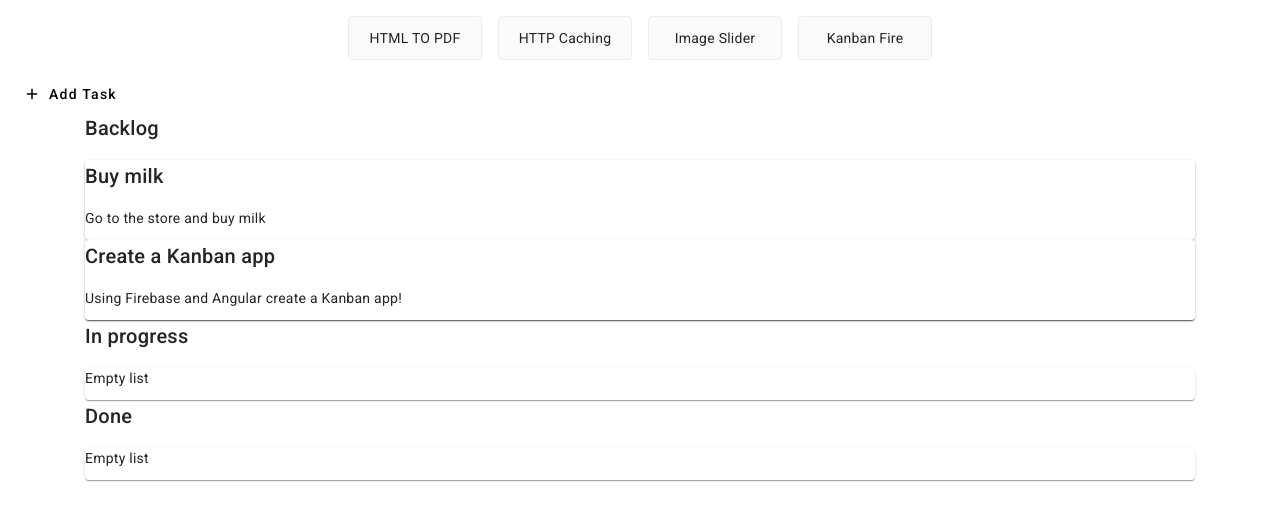
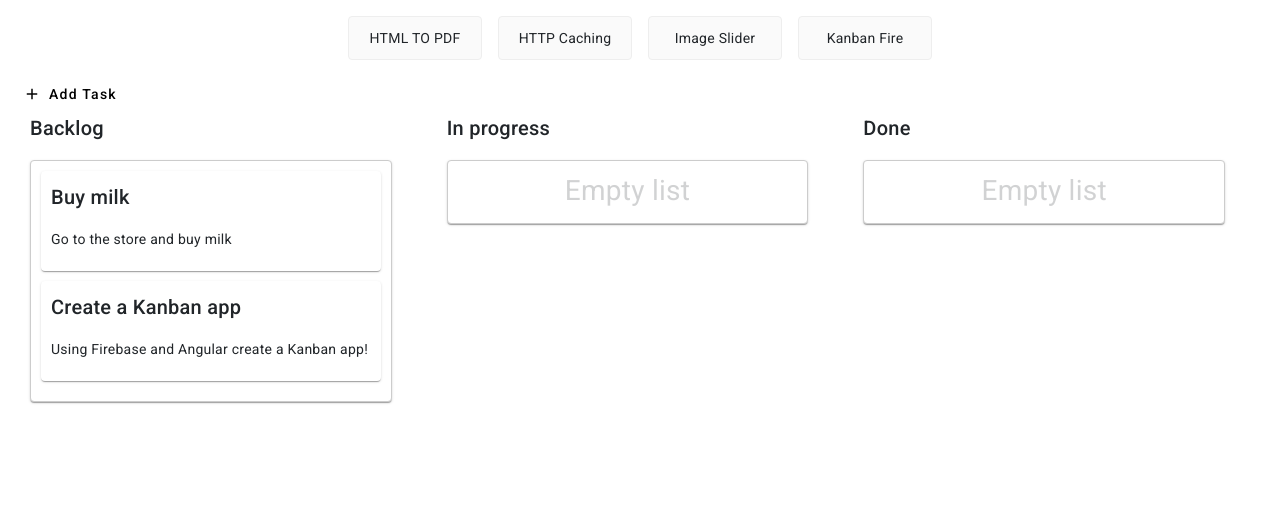
Before and after one commit to ankurinfoniti/angular-tricks-tips, an Angular app: page /kanban-fire in a window 1280 px wide. Shown: the top 520 px of the page. Built offline with nearby package versions, Linux system fonts and the light colour scheme.

Commit message:
styling app

```diff
--- a/src/app/task-detail/task-detail.component.css
+++ b/src/app/task-detail/task-detail.component.css
@@ -0,0 +1,9 @@
+:host {
+  display: block;
+}
+
+.item {
+  margin-bottom: 10px;
+  cursor: pointer;
+  padding: 10px;
+}
--- a/src/app/task-dialog/task-dialog.component.html
+++ b/src/app/task-dialog/task-dialog.component.html
@@ -1,13 +1,13 @@
+<div mat-dialog-content>
   <mat-form-field>
     <mat-label>Title</mat-label>
     <input matInput cdkFocusInitial [(ngModel)]="data.task.title" />
   </mat-form-field>
-
   <mat-form-field>
     <mat-label>Description</mat-label>
     <textarea matInput [(ngModel)]="data.task.description"></textarea>
   </mat-form-field>
-
+</div>
 <div mat-dialog-actions>
   <button mat-button [mat-dialog-close]="{ task: data.task }">OK</button>
   <button mat-button (click)="cancel()">Cancel</button>
--- a/src/app/task/task.component.css
+++ b/src/app/task/task.component.css
@@ -0,0 +1,48 @@
+mat-toolbar {
+  margin-bottom: 20px;
+}
+
+mat-toolbar > span {
+  margin-left: 10px;
+}
+
+.content-wrapper {
+  max-width: 1400px;
+  margin: auto;
+}
+
+.container-wrapper {
+  display: flex;
+  justify-content: space-around;
+}
+
+.container {
+  width: 400px;
+  margin: 0 25px 25px 0;
+}
+
+.list {
+  border: solid 1px #ccc;
+  min-height: 60px;
+  border-radius: 4px;
+  padding: 10px;
+}
+
+app-new-task {
+  margin-bottom: 30px;
+}
+
+.empty-label {
+  font-size: 2em;
+  padding-top: 10px;
+  text-align: center;
+  opacity: 0.2;
+}
+
+.cdk-drag-animating {
+  transition: transform 250ms;
+}
+
+.cdk-drag-placeholder {
+  opacity: 0;
+}
```
Lines whose indentation alone changed are shown as unchanged.
